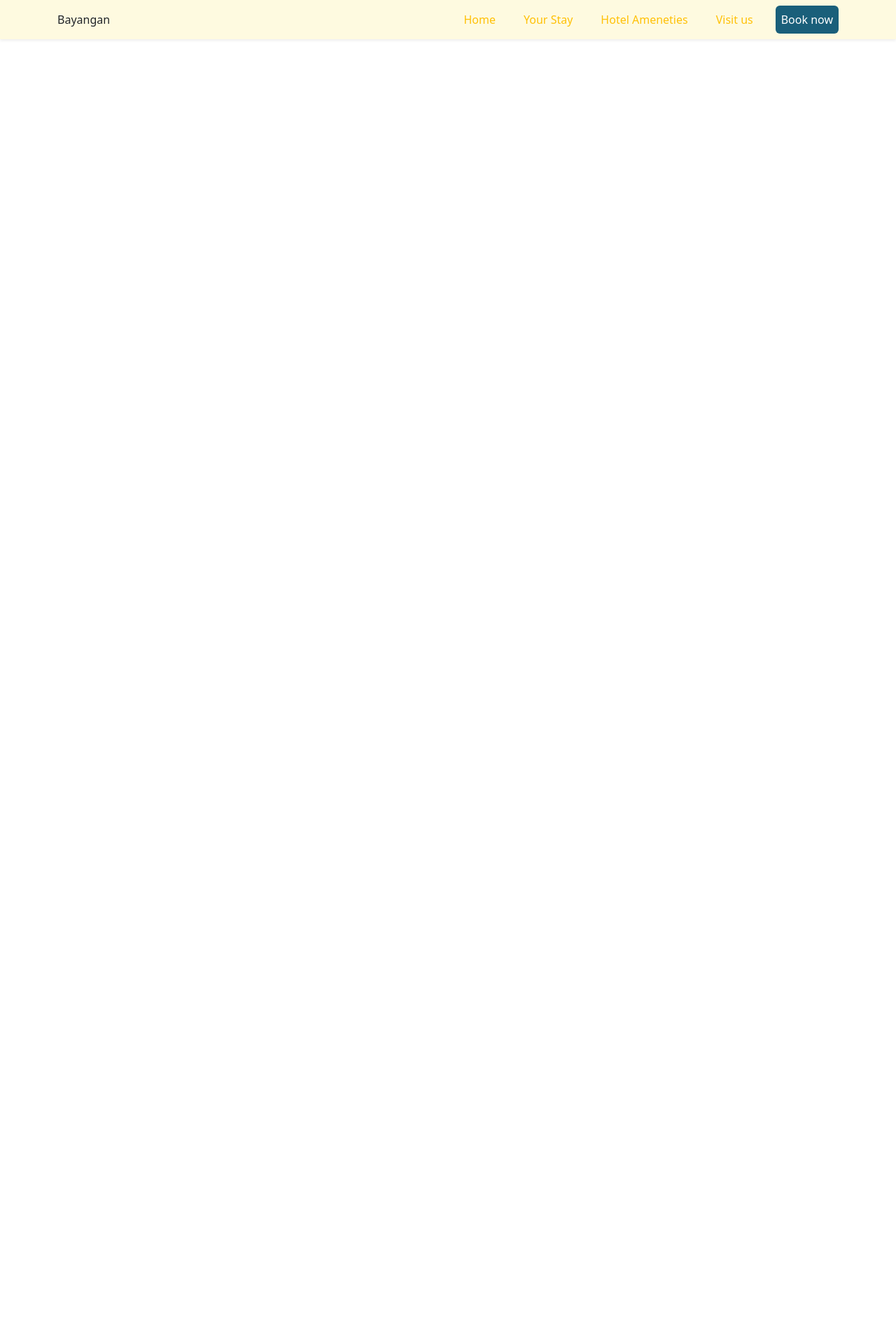
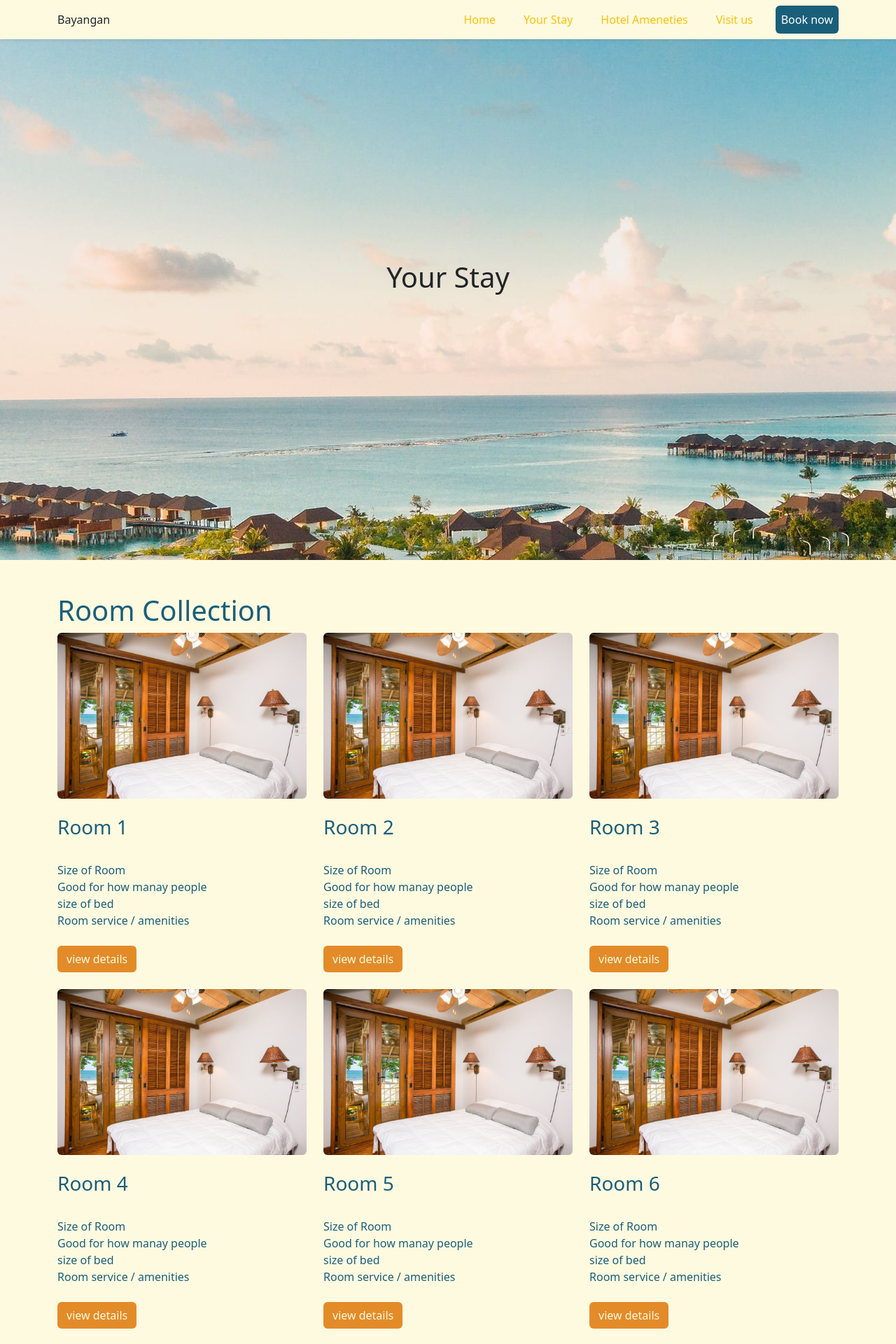
Before and after one commit to jasperayawan/MP3, a PHP site: page /yourStay.html in a window 1280 px wide. Shown: the top 1920 px of the page at 70% size. Before the commit the page ends 57 px from the top, so only its background shows below. Run offline with PHP 8.4, Linux system fonts and the light colour scheme.

Commit message:
update stay page

```diff
--- a/yourStay.css
+++ b/yourStay.css
@@ -17,3 +17,42 @@
 .btn__book{
     background: var(--blue-bg);
 }
+
+/*---------------------hero styling------------------*/
+
+.heroStay{
+    background-image: url('./assets/hero_sec.jpg');
+}
+.heroStay_content{
+    min-height: 100vh;
+}
+
+/*--------------------- roomCollection styling------------*/
+
+.roomCollection{
+    background: var(--pink-bg);
+}
+.roomCollection_content h1{
+    color: var(--blue-bg);
+}
+.btn_viewDetails{
+    background: var(--orange);
+    color: var(--pink-bg);
+}
+.room{
+    color: var(--blue-bg);
+}
+
+
+/*--------------------- ourGuestSay styling------------*/
+
+.ourGuestSay{
+    background: var(--blue-bg);
+    color: var(--pink-bg);
+}
+.ourGuestSay_content{
+    min-height: 100vh;
+}
+.userProfile table h2{
+    font-size: 20px;
+}
--- a/yourStay.html
+++ b/yourStay.html
@@ -29,5 +29,146 @@
             </div>
         </nav>
     </header>
+
+    <main>
+        <section class="heroStay">
+            <div class="container">
+                <div class="heroStay_content d-flex justify-content-center align-items-center">
+                    <h1>Your Stay</h1>
+                </div>
+            </div>
+        </section>
+
+        <section class="roomCollection">
+            <div class="container py-lg-5">
+                <div class="roomCollection_content">
+                    <div class="title">
+                        <h1>Room Collection</h1>
+                    </div>
+
+                    <div class="row room gy-4">
+                        <div class="col-12 col-md-6 col-lg-4 d-flex flex-column rooms position-relative gap-4">
+                            <img src="./assets/Confortroom.jpg" alt="" class="w-100 h-100 rounded-2">
+                            <h2 class="fs-3">Room 1</h2>
+                            <div class="d-flex flex-column">
+                                <span>Size of Room</span>
+                                <span>Good for how manay people</span>
+                                <span>size of bed</span>
+                                <span>Room service / amenities</span>
+                            </div>
+                            <div class="">
+                                <button class="btn btn_viewDetails">view details</button>
+                            </div>
+                        </div>
+
+                        <div class="col-12 col-md-6 col-lg-4 d-flex flex-column rooms position-relative gap-4">
+                            <img src="./assets/Confortroom.jpg" alt="" class="w-100 h-100 rounded-2">
+                            <h2 class="fs-3">Room 2</h2>
+                            <div class="d-flex flex-column">
+                                <span>Size of Room</span>
+                                <span>Good for how manay people</span>
+                                <span>size of bed</span>
+                                <span>Room service / amenities</span>
+                            </div>
+                            <div class="">
+                                <button class="btn btn_viewDetails">view details</button>
+                            </div>
+                        </div>
+
+                        <div class="col-12 col-md-6 col-lg-4 d-flex flex-column rooms position-relative gap-4">
+                            <img src="./assets/Confortroom.jpg" alt="" class="w-100 h-100 rounded-2">
+                            <h2 class="fs-3">Room 3</h2>
+                            <div class="d-flex flex-column">
+                                <span>Size of Room</span>
+                                <span>Good for how manay people</span>
+                                <span>size of bed</span>
+                                <span>Room service / amenities</span>
+                            </div>
+                            <div class="">
+                                <button class="btn btn_viewDetails">view details</button>
+                            </div>
+                        </div>
+
+                        <div class="col-12 col-md-6 col-lg-4 d-flex flex-column rooms position-relative gap-4">
+                            <img src="./assets/Confortroom.jpg" alt="" class="w-100 h-100 rounded-2">
+                            <h2 class="fs-3">Room 4</h2>
+                            <div class="d-flex flex-column">
+                                <span>Size of Room</span>
+                                <span>Good for how manay people</span>
+                                <span>size of bed</span>
+                                <span>Room service / amenities</span>
+                            </div>
+                            <div class="">
+                                <button class="btn btn_viewDetails">view details</button>
+                            </div>
+                        </div>
+
+                        <div class="col-12 col-md-6 col-lg-4 d-flex flex-column rooms position-relative gap-4">
+                            <img src="./assets/Confortroom.jpg" alt="" class="w-100 h-100 rounded-2">
+                            <h2 class="fs-3">Room 5</h2>
+                            <div class="d-flex flex-column">
+                                <span>Size of Room</span>
+                                <span>Good for how manay people</span>
+                                <span>size of bed</span>
+                                <span>Room service / amenities</span>
+                            </div>
+                            <div class="">
+                                <button class="btn btn_viewDetails">view details</button>
+                            </div>
+                        </div>
+
+                        <div class="col-12 col-md-6 col-lg-4 d-flex flex-column rooms position-relative gap-4">
+                            <img src="./assets/Confortroom.jpg" alt="" class="w-100 h-100 rounded-2">
+                            <h2 class="fs-3">Room 6</h2>
+                            <div class="d-flex flex-column">
+                                <span>Size of Room</span>
+                                <span>Good for how manay people</span>
+                                <span>size of bed</span>
+                                <span>Room service / amenities</span>
+                            </div>
+                            <div class="">
+                                <button class="btn btn_viewDetails">view details</button>
+                            </div>
+                        </div>
+                    </div>
+                </div>
+            </div>
+        </section>
+
+        <section class="ourGuestSay">
+            <div class="container">
+                <div class="ourGuestSay_content d-flex justify-content-center align-items-center">
+                    <div class="d-flex flex-column gap-4 w-50">
+                        <div class="star_ratings">
+                            <span>⭐⭐⭐⭐⭐</span>
+                        </div>
+                        <div class="statement">
+                            <p>Lorem ipsum dolor, sit amet consectetur adipisicing elit. Alias, commodi
+                                aperiam quisquam, veritatis aut quasi, doloribus unde veniam maxime iste
+                                qui. Quasi, maiores. Amet deleniti laboriosam harum consequatur recusandae
+                                dicta cum nobis consectetur culpa. Laudantium aut ea magni quod. Atque?</p>
+                        </div>
+                        <div class="userProfile">
+                            <table>
+                                <tr class="d-flex gap-3">
+                                    <td>
+                                        <img
+                                            src="./assets/capcake.jpg"
+                                            alt=""
+                                            width="40"
+                                            height="40"
+                                            class="rounded-5">
+                                    </td>
+                                    <td class="d-flex justify-content-center align-items-center">
+                                        <h2>Judith Black</h2>
+                                    </td>
+                                </tr>
+                            </table>
+                        </div>
+                    </div>
+                </div>
+            </div>
+        </section>
+    </main>
 </body>
 </html>
```
